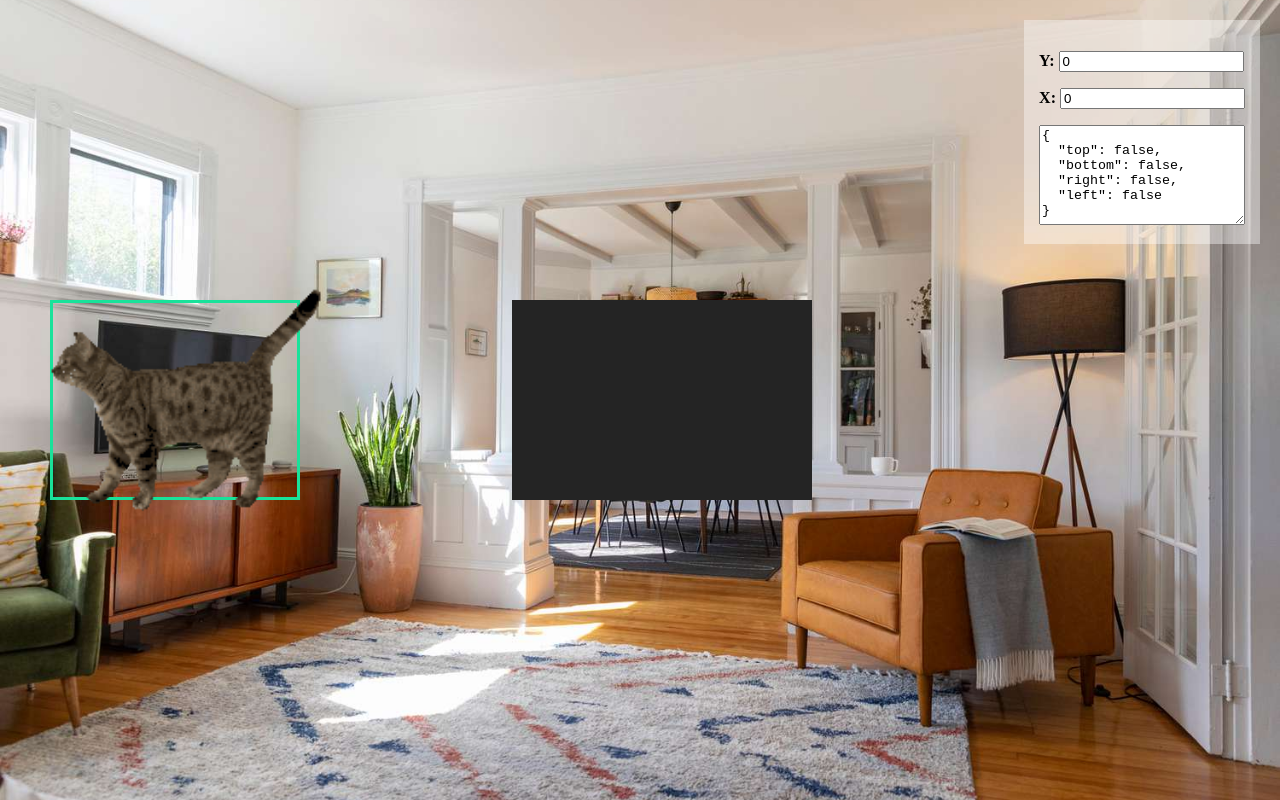
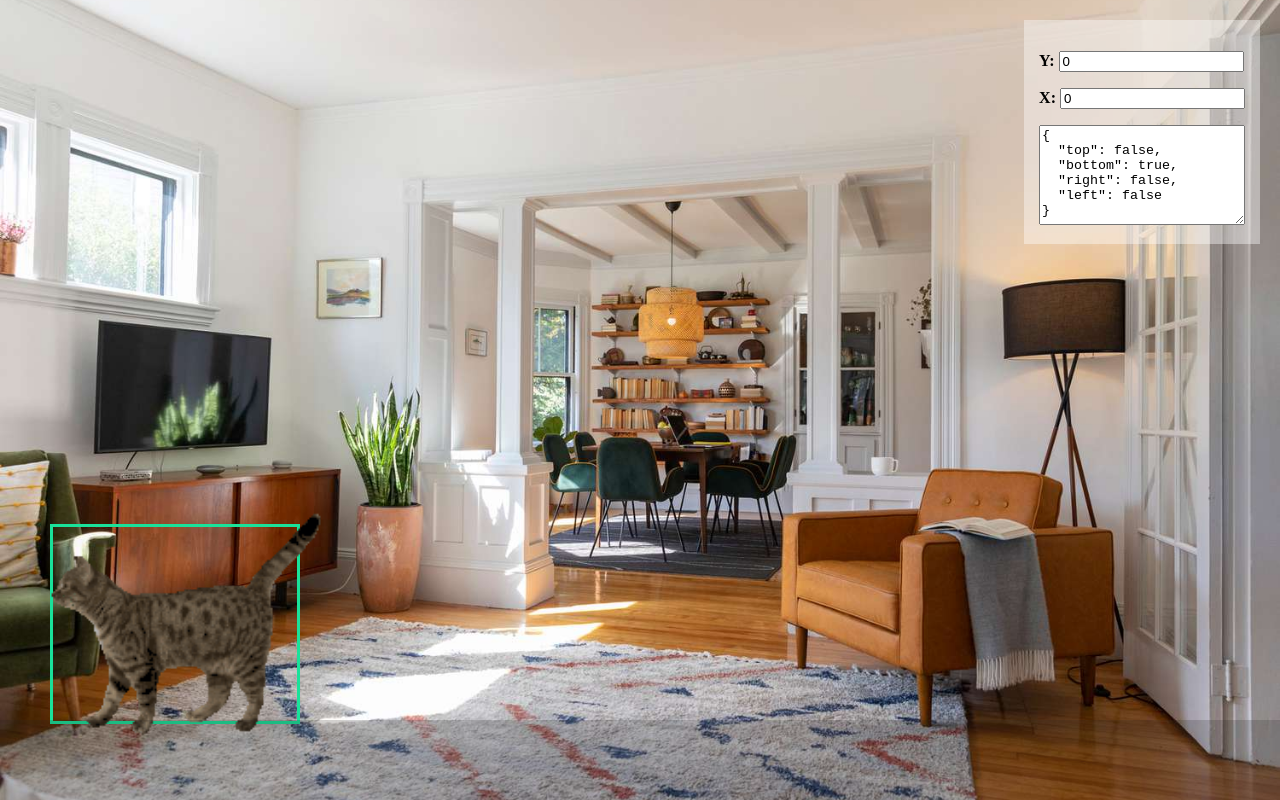
Before and after one commit to zeddmaster/web-game-test, a plain HTML site: page index.html in a window 1280 px wide. Drawn offline with Linux system fonts and the light colour scheme.

Commit message:
Gravity scratches

```diff
--- a/index.html
+++ b/index.html
@@ -14,7 +14,7 @@
             <div class="character"></div>
         </aside>
 
-        <div class="ground let"></div>
+        <div class="ground let" data-offset="40"></div>
 
 
         <section id="debug">
--- a/script.js
+++ b/script.js
@@ -87,10 +87,17 @@ class MovingEntity {
 
     render(){
 
+        /*
+         * 1. Speed Preprocessor (collisions)
+         * 2. Gravity processor
+         * 3. Speed Applier
+         */
+
         const collisions = this.collisions()
         const gravityFactor = .6
 
 
+        // 1. Speed preprocessor
         // calc speed by collisions
         let speedY = this.speedY > 0 && collisions.bottom ? 0 :
             this.speedY < 0 && collisions.top ? 0 : this.speedY;
@@ -98,6 +105,12 @@ class MovingEntity {
             this.speedX < 0 && collisions.left ? 0 : this.speedX;
 
 
+        // 2. Gravity processor
+        if(!collisions.bottom)
+            speedY += 2
+
+
+        // 3. Speed applier
         const currentPos = this.#getCurrentPos()
         this.target.style.left = currentPos.x + speedX + 'px';
         this.target.style.top = currentPos.y + speedY + 'px';
@@ -117,7 +130,7 @@ class MovingEntity {
         // speedY += gravityFactor
 
         this.speedX = dirX || Math.abs(speedX) > .5 ? (speedX + (dirX * 10 + speedX) * -.1) : 0
-        this.speedY = dirY || Math.abs(speedY) > .5 ? (speedY + (dirY * 10 + speedY) * -.1) : 0
+        this.speedY = dirY || Math.abs(speedY) > .5 ? (speedY + (dirY * 100 + speedY) * -.1) : 0
 
         // debug
         document.querySelector('#debug input[name="speedX"]').value = speedX
@@ -168,7 +181,7 @@ class MovingEntity {
                 width: el.offsetWidth
             }
 
-            const offset = 10;
+            const offset = el.dataset.offset || 10;
 
             // bottom
             if(!data.bottom){
--- a/styles.css
+++ b/styles.css
@@ -84,9 +84,10 @@ body {
 
 #test1 .ground {
     position: absolute;
-    bottom: 300px;
-    height: 200px;
-    width: 300px;
-    left: 40%;
+    height: 80px;
+    width: 100%;
+    left: 0;
+    bottom: 0;
     background-color: #242424;
+    opacity: .2;
 }
```
